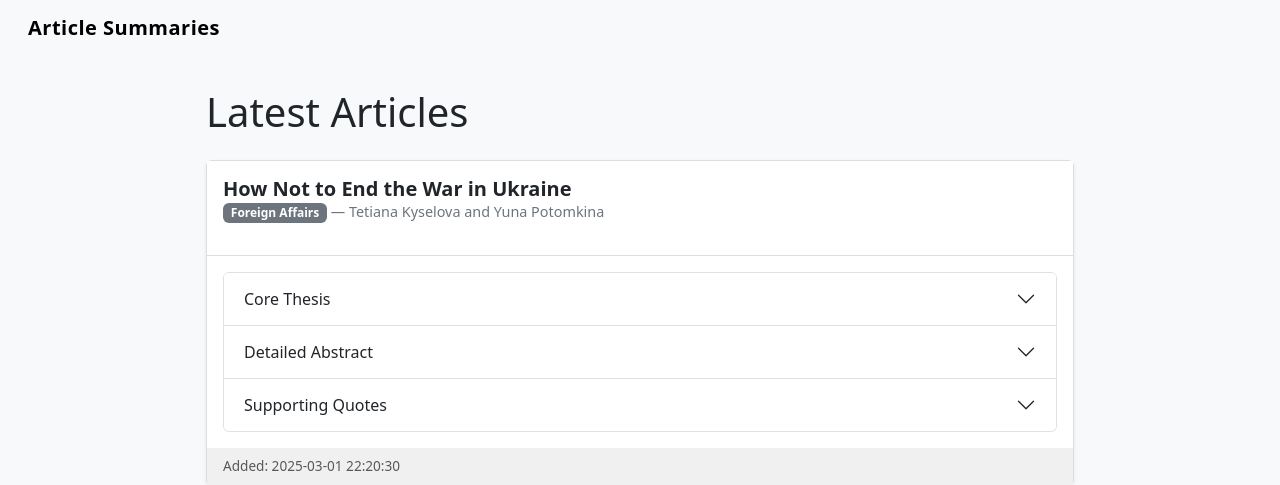
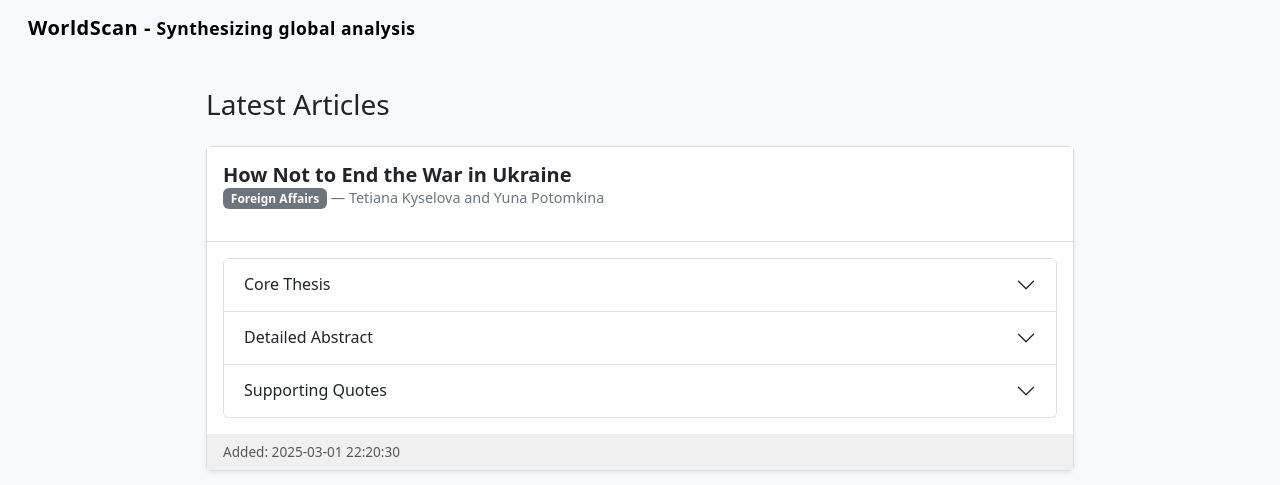
Before and after one commit to AABK6/fpfa_summary, a Flask app: page / in a window 1280 px wide. Shown: the top 485 px of the page. Run offline with Flask 3, Linux system fonts and the light colour scheme; data comes from the database, SQL or seed files in the repository.

Commit message:
title change

```diff
--- a/templates/index.html
+++ b/templates/index.html
@@ -92,12 +92,15 @@
 <!-- NAVBAR -->
 <nav class="navbar navbar-expand-lg navbar-light bg-light">
   <div class="container-fluid">
-    <a class="navbar-brand ms-3" href="#">Article Summaries</a>
+    <a class="navbar-brand ms-3" href="#">
+      WorldScan - <small>Synthesizing global analysis</small>
+    </a>
   </div>
 </nav>
 
 <div class="container">
-  <h1 class="my-4">Latest Articles</h1>
+  <!-- Changed header from h1 to h2 for smaller font -->
+  <h3 class="my-4">Latest Articles</h3>
 
   {% for article in articles %}
     <div class="article-card shadow-sm">
```
